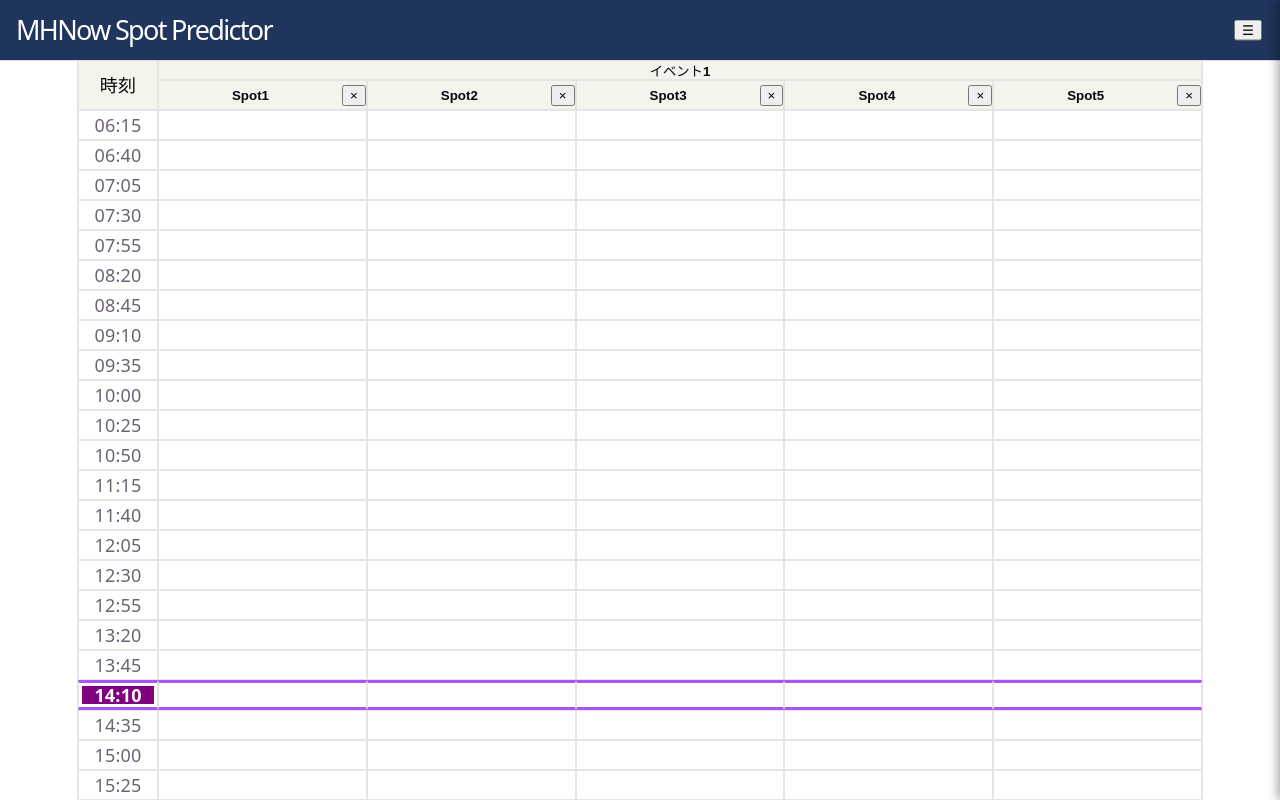
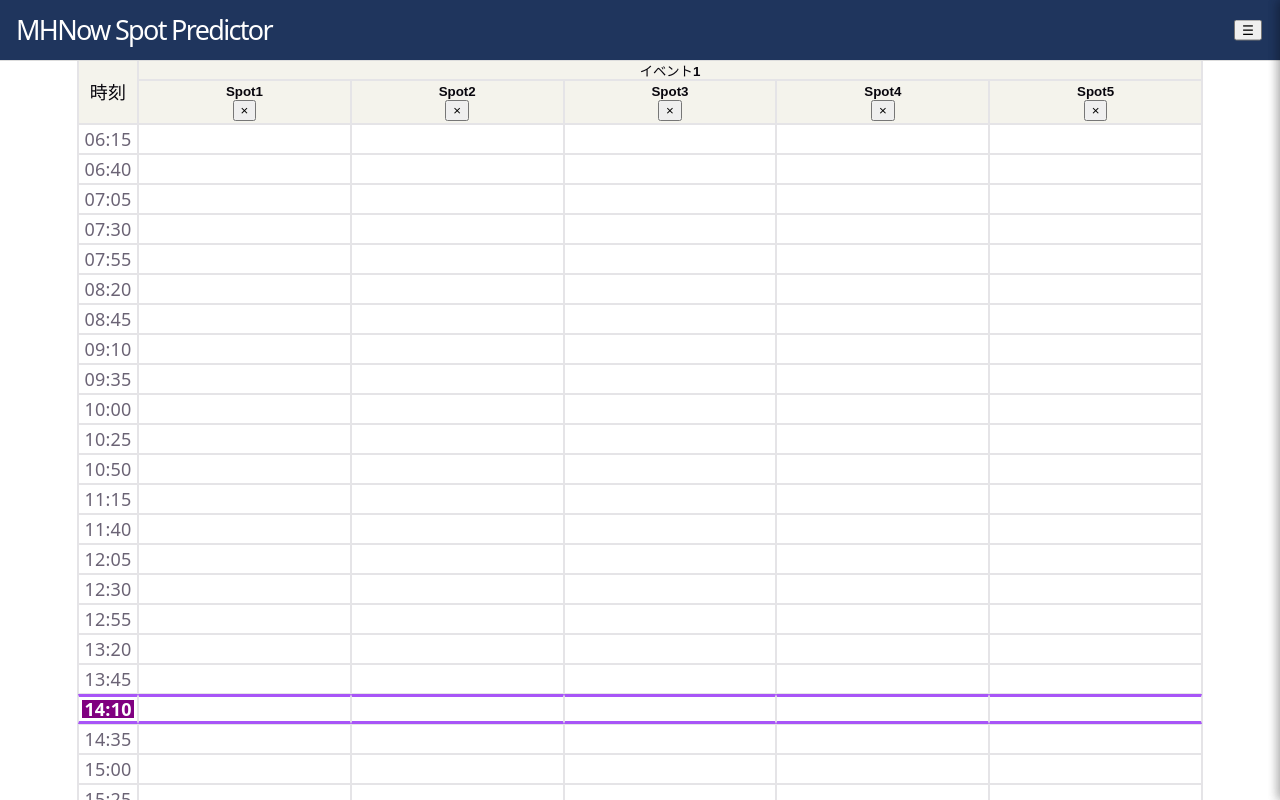
Before and after one commit to takamatsu-yuki/spot-predictor, a React (Vite) app: page / in a window 1280 px wide. Shown: the top 800 px of the page. Built offline with nearby package versions, Linux system fonts and the light colour scheme.

Commit message:
🎨 表の縦幅、横幅を調整

```diff
--- a/src/components/ScheduleTable.css
+++ b/src/components/ScheduleTable.css
@@ -13,16 +13,16 @@
   --first-header-row-height: 20px;
 
   /* 左端：時刻列 / それ以降：Spot列 */
-  grid-template-columns: 80px repeat(var(--spot-count), minmax(70px, 1fr));
+  grid-template-columns: 60px repeat(var(--spot-count), minmax(30px, 0.8fr));
+
 
   /* 1行目、2行目、本体 */
   grid-template-rows:
     var(--first-header-row-height)
-    30px
+    44px
     repeat(var(--row-count), 30px);
 
-  /* Spot数が多い場合は表を横に広げる */
-  min-width: max-content;
+  width: 100%;
 
   margin-top: var(--header-height);
 
@@ -108,14 +108,14 @@
   font-weight: bold;
 }
 
-/* 2行目：Spot名 */
+/* 2行目：Spot名セル */
+.sticky-top-2 {
+  flex-direction: column;
+}
+
+/* Spot名入力欄 */
 .sticky-top-2 input {
-  /*
-    ×ボタン以外の残り幅を使用する。
-    width: 100% だとボタンを押し出す。
-  */
-  flex: 1;
-  width: 0;
+  width: 100%;
   min-width: 0;
   box-sizing: border-box;
   text-align: center;
@@ -137,8 +137,6 @@
 
   background: var(--bg);
 }
-
-
 
 /* ============================================================
    現在時刻表示　&　次回参加可能枠
```
